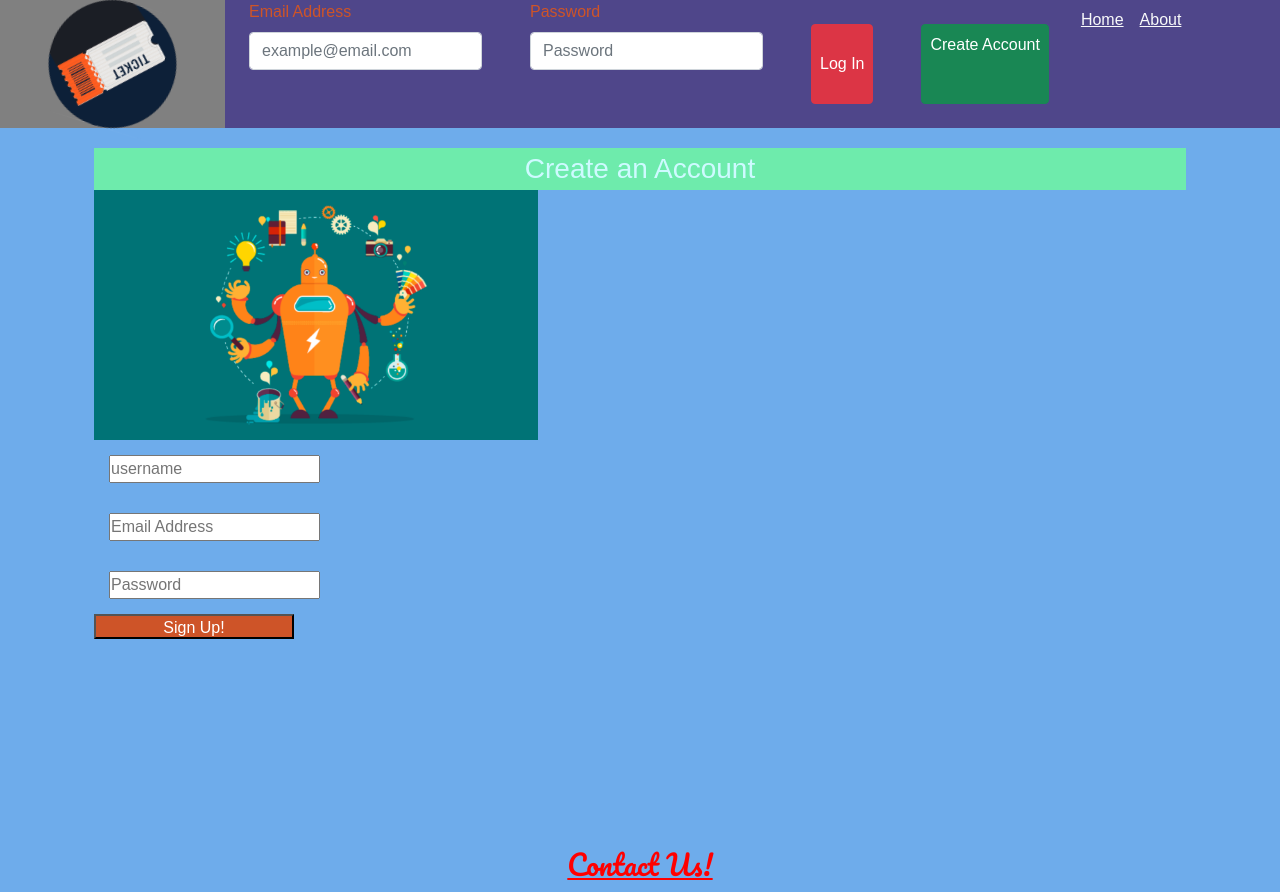
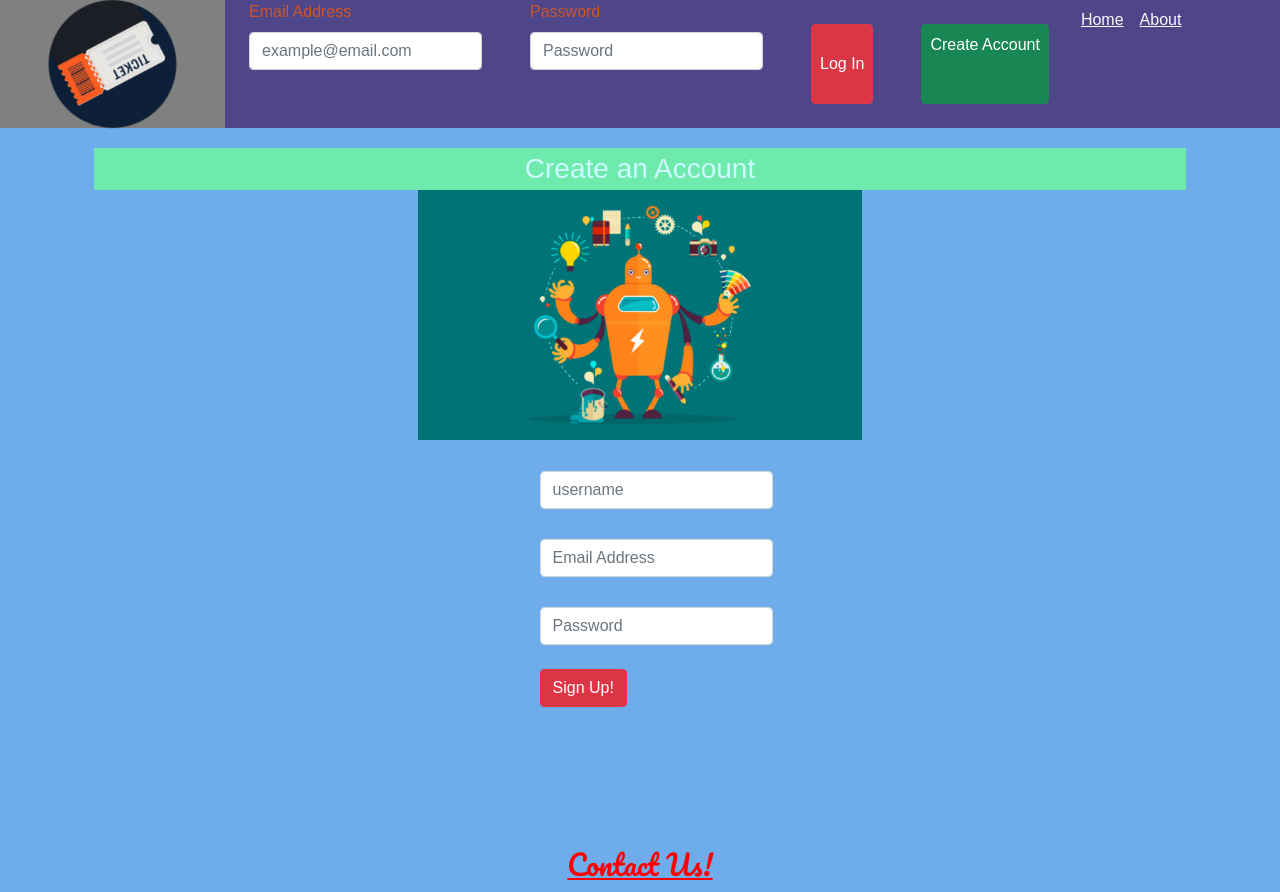
Before and after one commit to defhook/pass, a React (Create React App) app in the folder client/: page /user in a window 1280 px wide. Built offline with nearby package versions, Linux system fonts and the light colour scheme.

Commit message:
final comsetic corrections after deploying to heroku

```diff
--- a/client/public/index.html
+++ b/client/public/index.html
@@ -2,7 +2,7 @@
 <html lang="en">
   <head>
     <meta charset="utf-8" />
-    <link rel="icon" href="%PUBLIC_URL%/favicon.ico" />
+    <link rel="icon" href="../src/assets/main/PASS-logo.png" />
     <meta name="viewport" content="width=device-width, initial-scale=1" />
     <meta name="theme-color" content="#000000" />
     <meta
@@ -26,7 +26,7 @@
       work correctly both with client-side routing and a non-root public URL.
       Learn how to configure a non-root public URL by running `npm run build`.
     -->
-    <title>React App</title>
+    <title>Pass</title>
     <link rel="preconnect" href="https://fonts.googleapis.com" />
     <link rel="preconnect" href="https://fonts.gstatic.com" crossorigin />
     <link
--- a/client/src/custom.css
+++ b/client/src/custom.css
@@ -15,6 +15,7 @@
     color: var(--light);
     margin-top: 20px;
     font-size: 28px;
+    max-width: auto;
 }
 
 .user-image {
--- a/client/src/pages/user.js
+++ b/client/src/pages/user.js
@@ -19,7 +19,8 @@ display: grid;
 
 `;
 export const CenteredText = styled.div`
-text-align: center
+text-align: center;
+
 `;
 export const User_grid = styled.div`
 display: grid;
@@ -61,31 +62,36 @@ function User() {
                 </CenteredText>
 
             </div>
+
             <div>
 
-                    <div>
+                    <div className='d-flex justify-content-center'>
                         <img circle src={require("../assets/images/user-photo.png")} alt=""
                             style={{
                                 height: "250px",
                             }}>
                         </img>
                     </div>
+                                <div className="container d-flex justify-content-center m-3">
                     <div>
                         <div className="new-line">
-                            <input name='username' value={signupForm.username} onChange={handleInputChange} type='text' placeholder="username"></input>
+                            <input className='form-control' name='username' value={signupForm.username} onChange={handleInputChange} type='text' placeholder="username"></input>
                         </div>
                         <div className="new-line">
-                            <input name='email' value={signupForm.email} onChange={handleInputChange} type='text' placeholder="Email Address"></input>
+                            <input className='form-control' name='email' value={signupForm.email} onChange={handleInputChange} type='text' placeholder="Email Address"></input>
                         </div>
                         <div className='new-line'>
-                            <input name='password' value={signupForm.password} onChange={handleInputChange} type='password' placeholder="Password"></input>
+
+                        <input className='form-control' name='password' value={signupForm.password} onChange={handleInputChange} type='password' placeholder="Password"></input>
+                            <br/>
+                        <button type="button" className="btn btn-danger" onClick={createUser}>
+                            Sign Up!
+                        </button>
                         </div>
 
-                        <button className="button-color" onClick={createUser}>
-                            Sign Up!
-                        </button>
                     </div>
 
+                                </div>
             </div>
 
         </Container>
```
Also changed, not shown: 2 other files (tests, documents, lock files or other folders).
